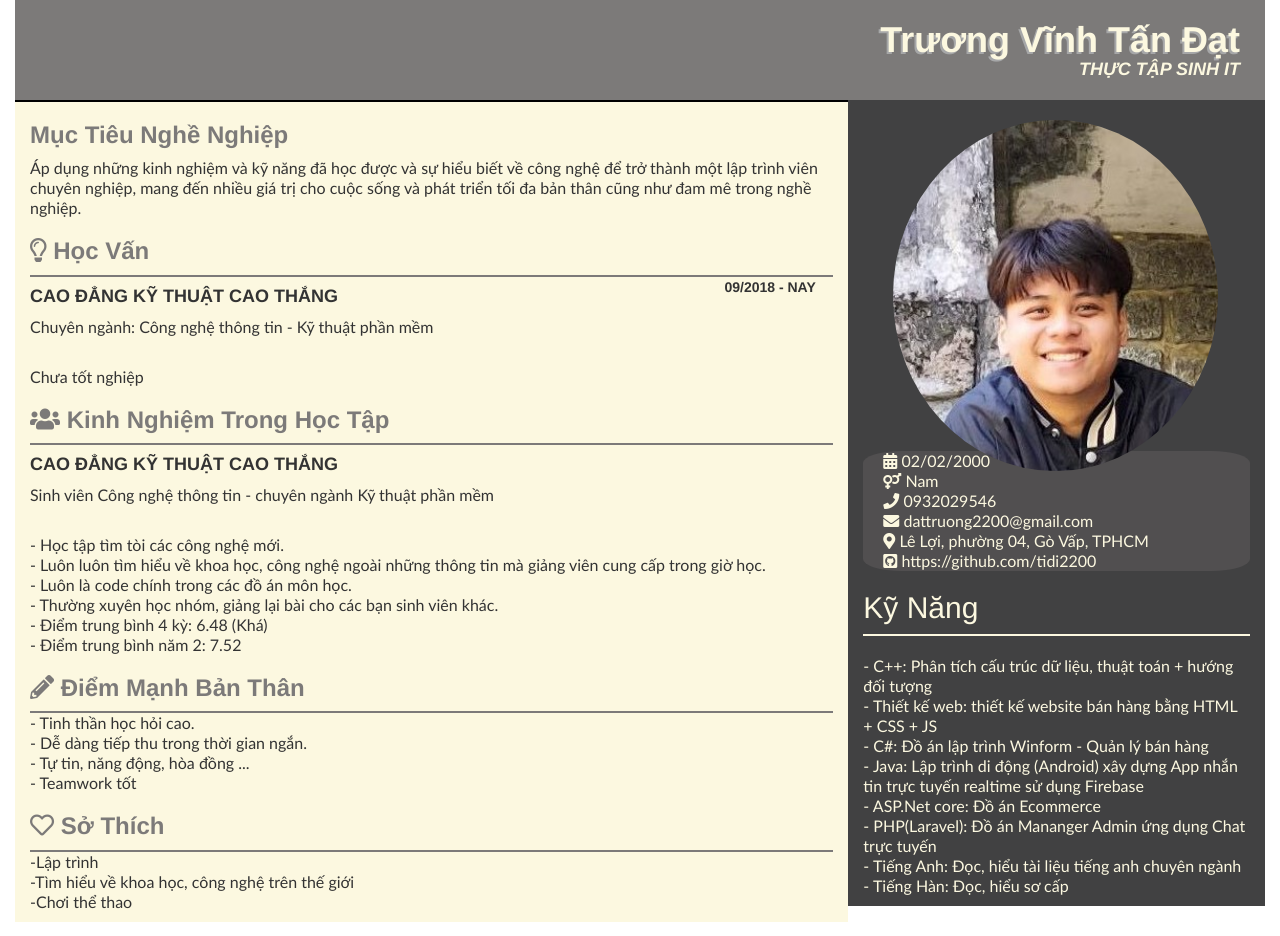
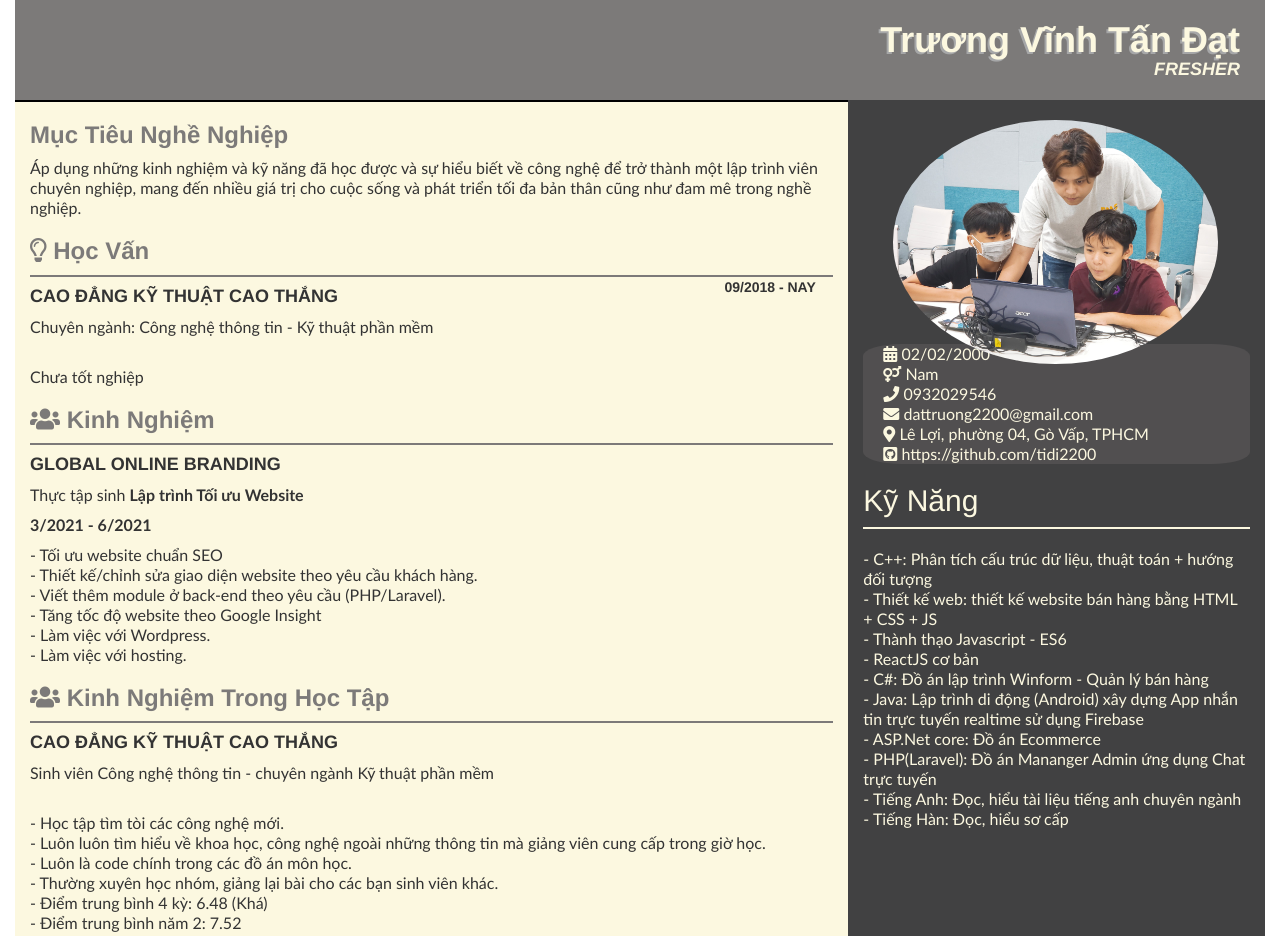
Before and after one commit to tidi2200/My-cv, a plain HTML site: page index.html in a window 1280 px wide. Shown: the top 936 px of the page. Drawn offline with nearby package versions, Linux system fonts and the light colour scheme.

Commit message:
fix something

```diff
--- a/index.html
+++ b/index.html
@@ -18,7 +18,7 @@
         <div id="main_name">
             <div>
                 <h1>Trương Vĩnh Tấn Đạt</h1>
-                <h4><i>THỰC TẬP SINH IT</i></h4>
+                <h4><i>FRESHER</i></h4>
             </div>
         </div>
         <!-- Content -->
@@ -44,6 +44,26 @@
                         <p>Chuyên ngành: Công nghệ thông tin - Kỹ thuật phần mềm</p>
                         <br>
                         <p>Chưa tốt nghiệp</p>
+                    </div>
+                    <!-- experience -->
+                    <div>
+                        <h3><i class="fas fa-users"></i> Kinh Nghiệm</h3>
+                        <hr class="hr_custom">
+                        <div>
+                            <div>
+                                <h4><b>GLOBAL ONLINE BRANDING</b></h4>
+                            </div>
+                        </div>
+                        <p>Thực tập sinh <b>Lập trình Tối ưu Website</b></p>
+                        <p><strong>3/2021 - 6/2021</strong></p>
+                        <ul>
+                            <li>- Tối ưu website chuẩn SEO</li>
+                            <li>- Thiết kế/chỉnh sửa giao diện website theo yêu cầu khách hàng.</li>
+                            <li>- Viết thêm module ở back-end theo yêu cầu (PHP/Laravel).</li>
+                            <li>- Tăng tốc độ website theo Google Insight</li>
+                            <li>- Làm việc với Wordpress.</li>
+                            <li>- Làm việc với hosting.</li>
+                        </ul>
                     </div>
                     <!-- experience in learning -->
                     <div>
@@ -91,7 +111,7 @@
                 <div id="right_side" class="col-md-4">
                     <!-- avatar -->
                     <div class="avatar">
-                        <img src="avatar.jpg" alt="myavatar">
+                        <img src="mentor.jpg" alt="myavatar">
                     </div>
                     <!-- info -->
                     <div class="info">
@@ -105,12 +125,14 @@
                         </ul>
                     </div>
                     <!-- skills -->
-                    <div>
+                    <div style="    height: 698px;">
                         <h2>Kỹ Năng</h2>
                         <hr class="hr_custom">
                         <ul>
                             <li>- C++: Phân tích cấu trúc dữ liệu, thuật toán + hướng đối tượng</li>
                             <li>- Thiết kế web: thiết kế website bán hàng bằng HTML + CSS + JS</li>
+                            <li>- Thành thạo Javascript - ES6</li>
+                            <li>- ReactJS cơ bản</li>
                             <li>- C#: Đồ án lập trình Winform - Quản lý bán hàng</li>
                             <li>- Java: Lập trình di động (Android) xây dựng App nhắn tin trực tuyến realtime sử dụng Firebase</li>
                             <li>- ASP.Net core: Đồ án Ecommerce</li>
```
Also changed, not shown: mentor.jpg (added).
